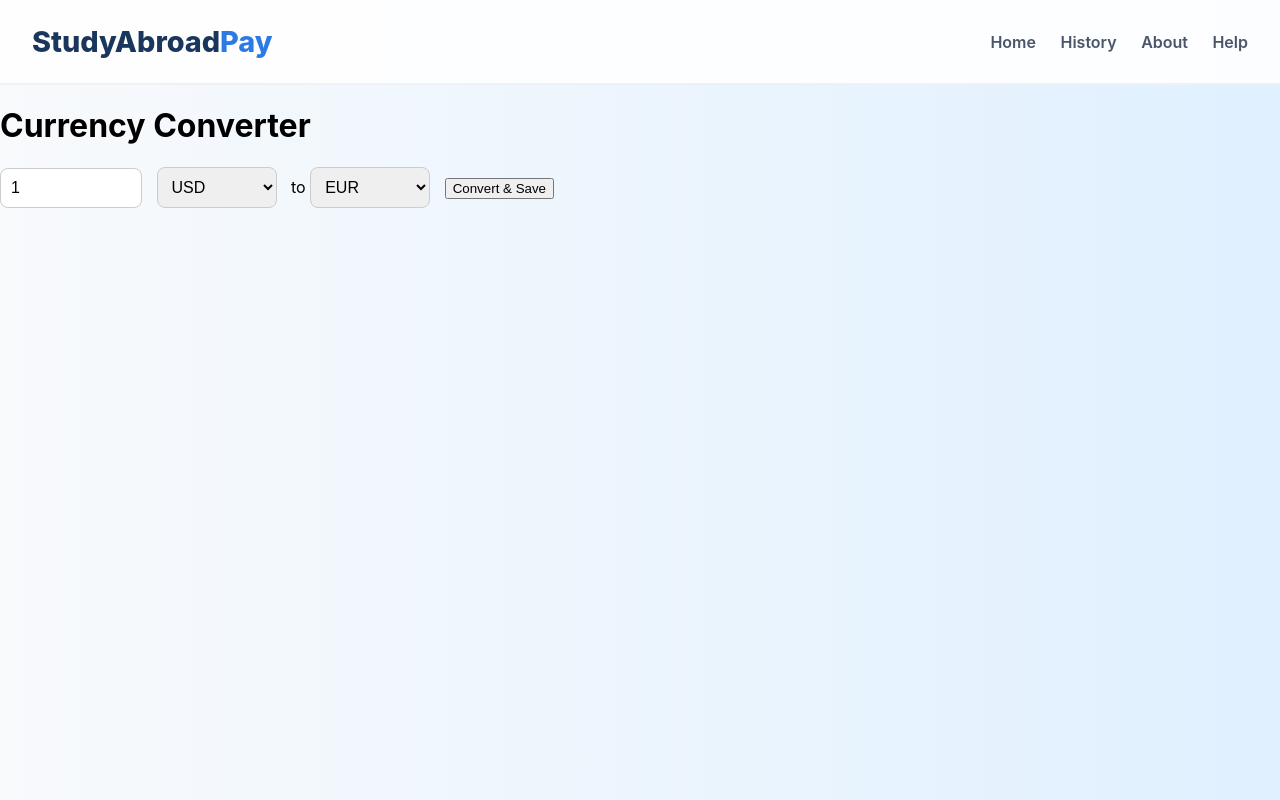
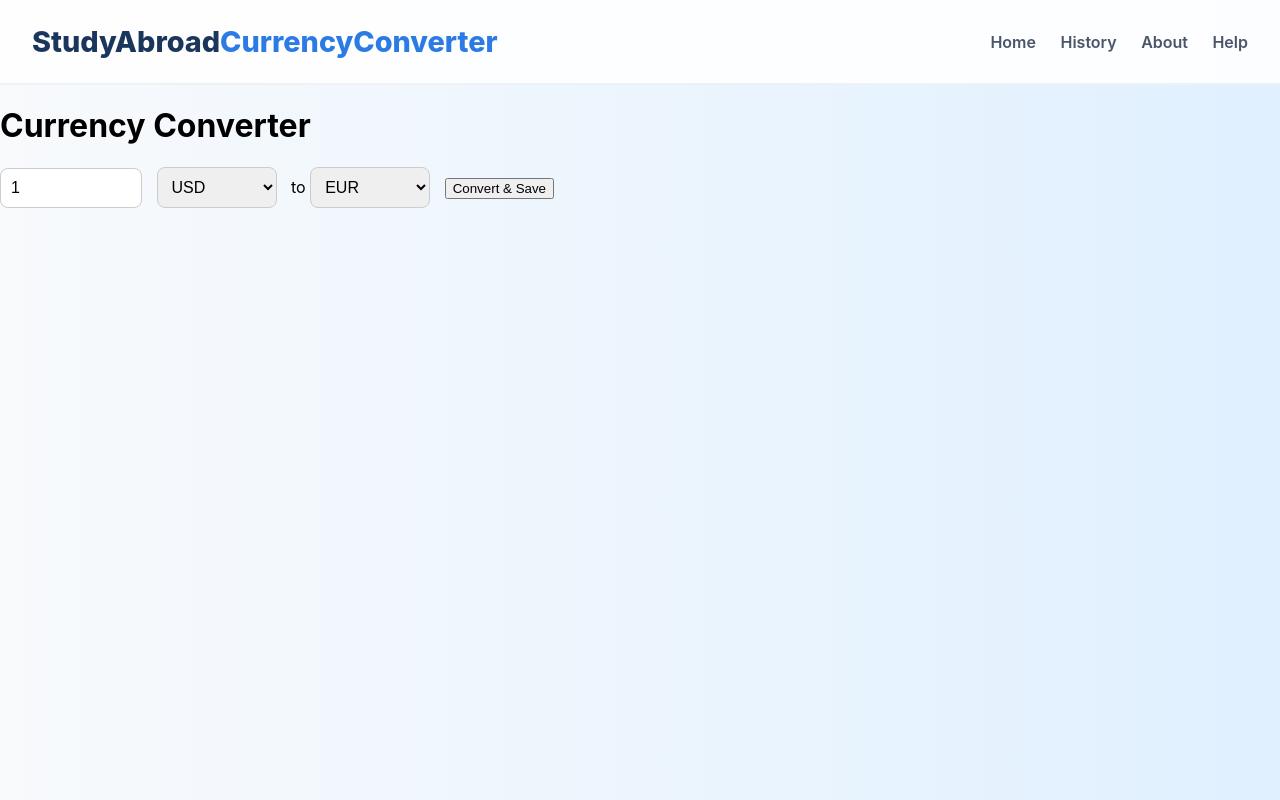
Before and after one commit to KatherineDelaney/Currency_Converter_FinalKD, a website: page public/index.html in a window 1280 px wide. Drawn offline with Linux system fonts and the light colour scheme; no server answers.

Commit message:
Update index.html

```diff
--- a/public/index.html
+++ b/public/index.html
@@ -8,7 +8,7 @@
 </head>
 <body>
     <nav class="main-nav">
-        <div class="nav-logo">StudyAbroad<span>Pay</span></div>
+        <div class="nav-logo">StudyAbroad<span>CurrencyConverter</span></div>
         <div class="nav-links">
             <a href="/">Home</a>
             <a href="/action">History</a>
```
